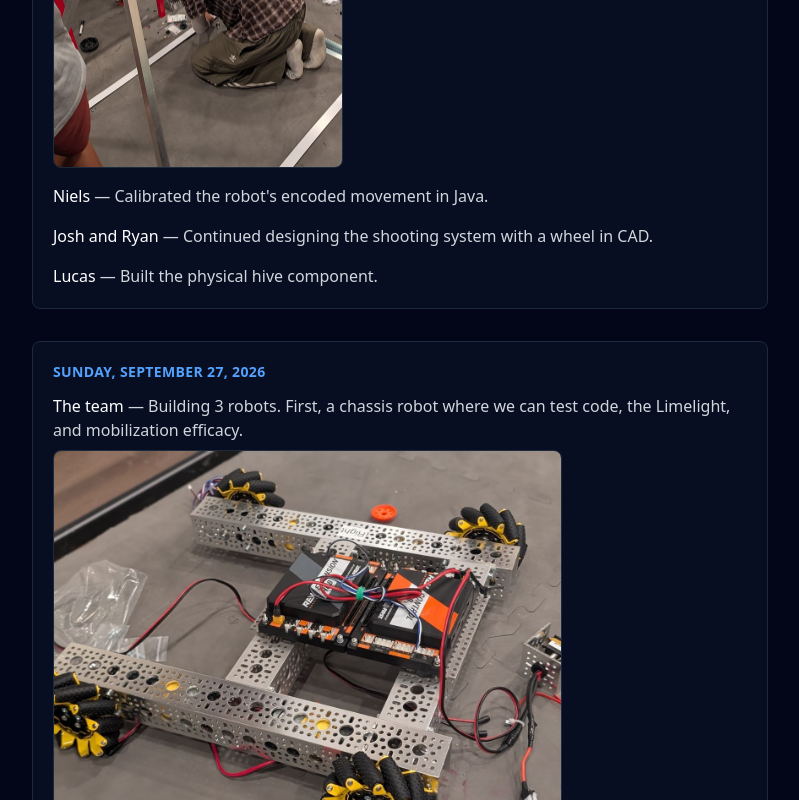
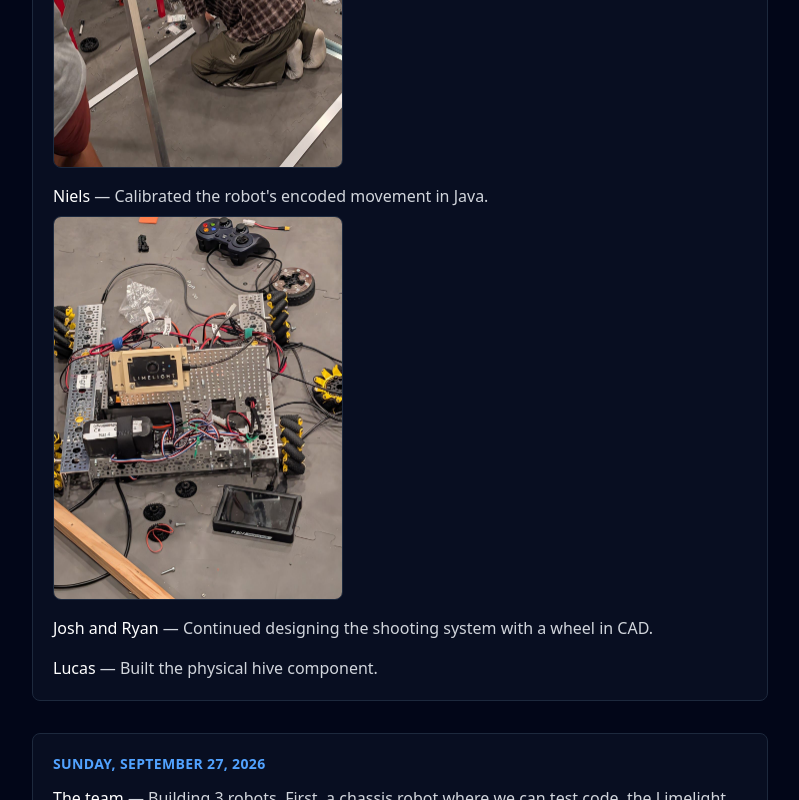
Before and after one commit to AutomatedAndroids/ftc_website_26_27, a React (Vite) app: page /log in a window 1280 px wide. Shown: the part 546-1346 px from the top of the page, without its empty margins (240-1039 px from the left). Built offline with nearby package versions, Linux system fonts and the light colour scheme.

Commit message:
Add photo of Niels's encoder calibration to 10/18/26 log entry
Co-Authored-By: Claude Sonnet 5 <noreply@anthropic.com>

```diff
--- a/src/data/buildLog.js
+++ b/src/data/buildLog.js
@@ -13,6 +13,7 @@ export const buildLog = [
       {
         who: 'Niels',
         what: "Calibrated the robot's encoded movement in Java.",
+        photos: ['/log/2026-10-18-calibration.jpg'],
       },
       {
         who: 'Josh and Ryan',
```
Also changed, not shown: public/log/2026-10-18-calibration.jpg (added).
